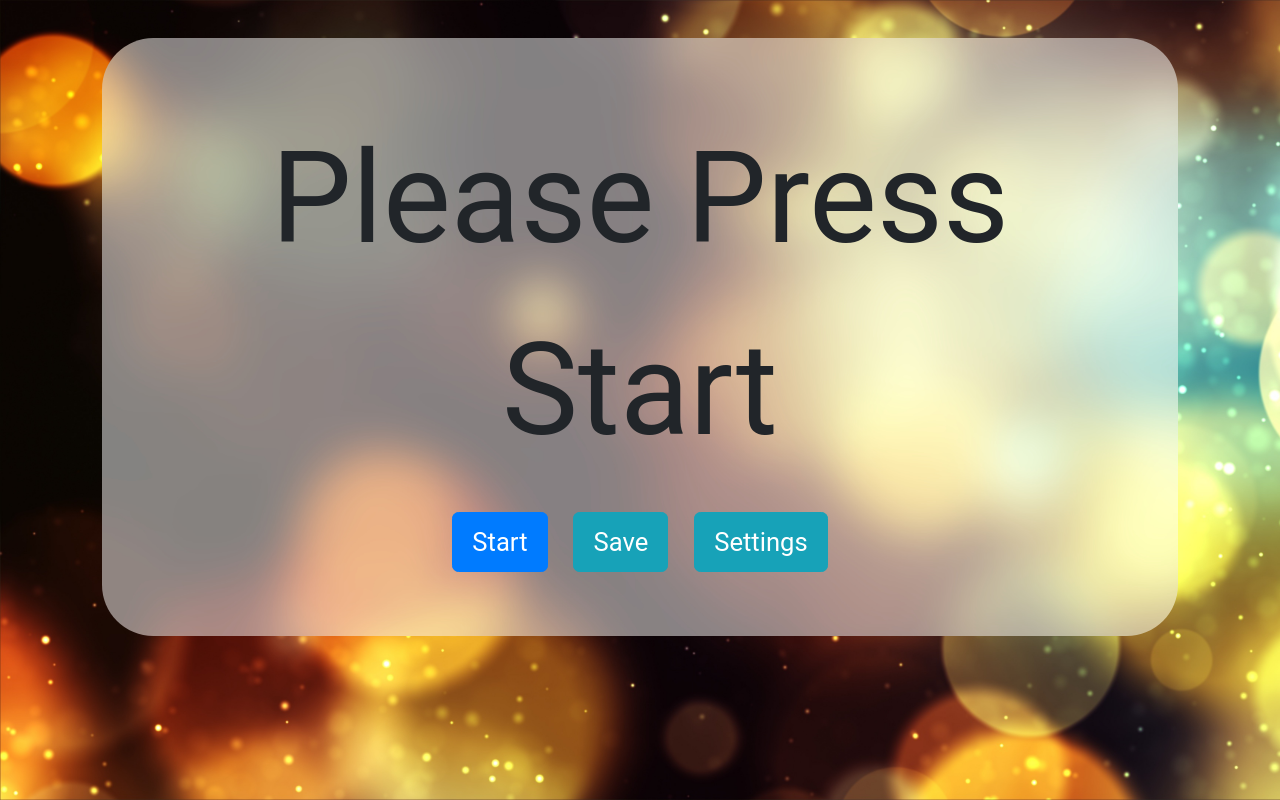
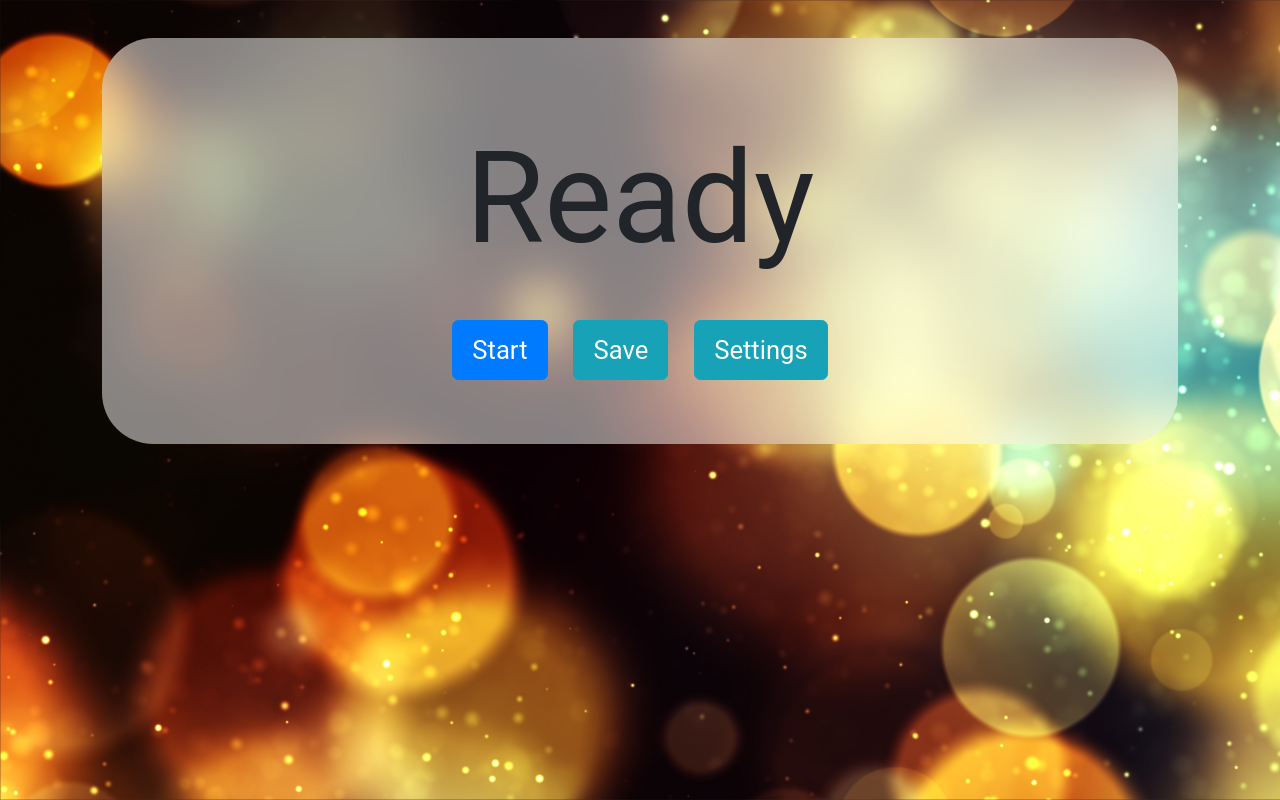
Before and after one commit to LouYu2015/react-lottery-machine, a React (Create React App) app: page / in a window 1280 px wide. Built offline with nearby package versions, Linux system fonts and the light colour scheme.

Commit message:
Change starting prompt to "Ready"

```diff
--- a/src/Lottery.js
+++ b/src/Lottery.js
@@ -57,10 +57,11 @@ class Lottery extends React.Component {
 
 		return (
 		<div className="section">
+      {/* Lottery number */}
 			<p className="lotteryNumber">
 				{this.state.currentWinner?
 					this.state.currentWinner:
-					"Please Press Start"}
+					"Ready"}
 			</p>
 
       {/* Buttons */}
```
